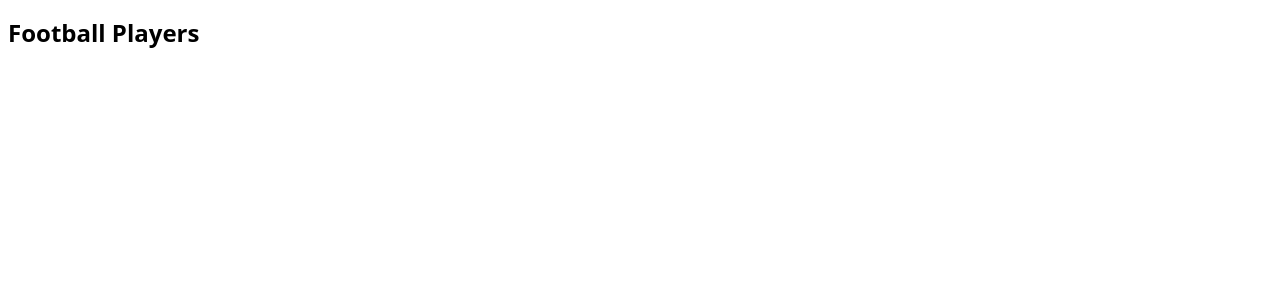
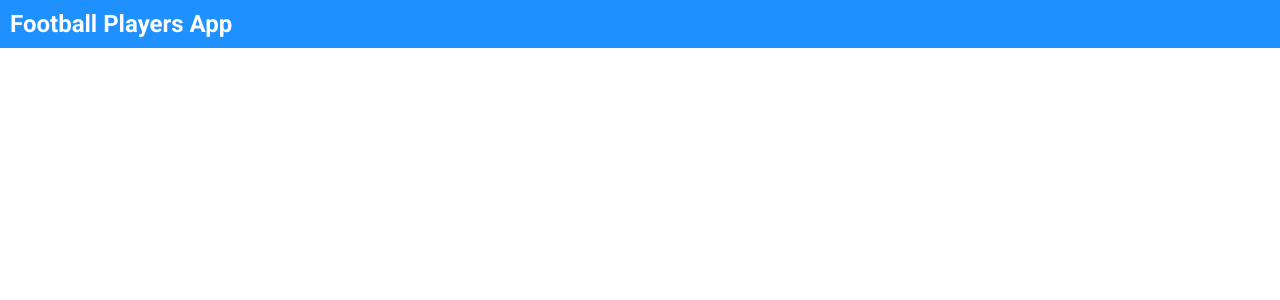
Before and after one commit to maxenceg/football-players, an Angular app in the folder app/: page / in a window 1280 px wide. Shown: the top 300 px of the page. Built offline with nearby package versions, Linux system fonts and the light colour scheme.

Commit message:
[app] Update global app styling

```diff
--- a/app/src/app/app.component.html
+++ b/app/src/app/app.component.html
@@ -1,6 +1,6 @@
 <div id="app">
   <div class="title-container">
-    <h1 class="title-container__title">Football Players</h1>
+    <h1 class="title-container__title">Football Players App</h1>
   </div>
 </div>
 
--- a/app/src/app/app.component.sass
+++ b/app/src/app/app.component.sass
@@ -1,8 +1,11 @@
 #app
-  *
-    font-family: system-ui
-
+  font-weight: 600
 
 .title-container
+  padding: 10px
+  width: 100%
+  background-color: dodgerblue
+
   &__title
     font-size: 24px
+    color: white
--- a/app/src/index.html
+++ b/app/src/index.html
@@ -6,6 +6,10 @@
   <base href="/">
   <meta name="viewport" content="width=device-width, initial-scale=1">
   <link rel="icon" type="image/x-icon" href="favicon.ico">
+  <head>
+    <link rel="preconnect" href="https://fonts.gstatic.com">
+    <link href="https://fonts.googleapis.com/css?family=Roboto:300,400,500,700,400italic" rel="stylesheet">
+  </head>
 </head>
 <body>
   <app-root></app-root>
--- a/app/src/styles.sass
+++ b/app/src/styles.sass
@@ -1 +1,11 @@
 /* You can add global styles to this file, and also import other style files */
+
+body
+  margin : 0
+
+*
+  box-sizing: border-box
+  font-family: Roboto
+
+h1
+  margin: 0
```
